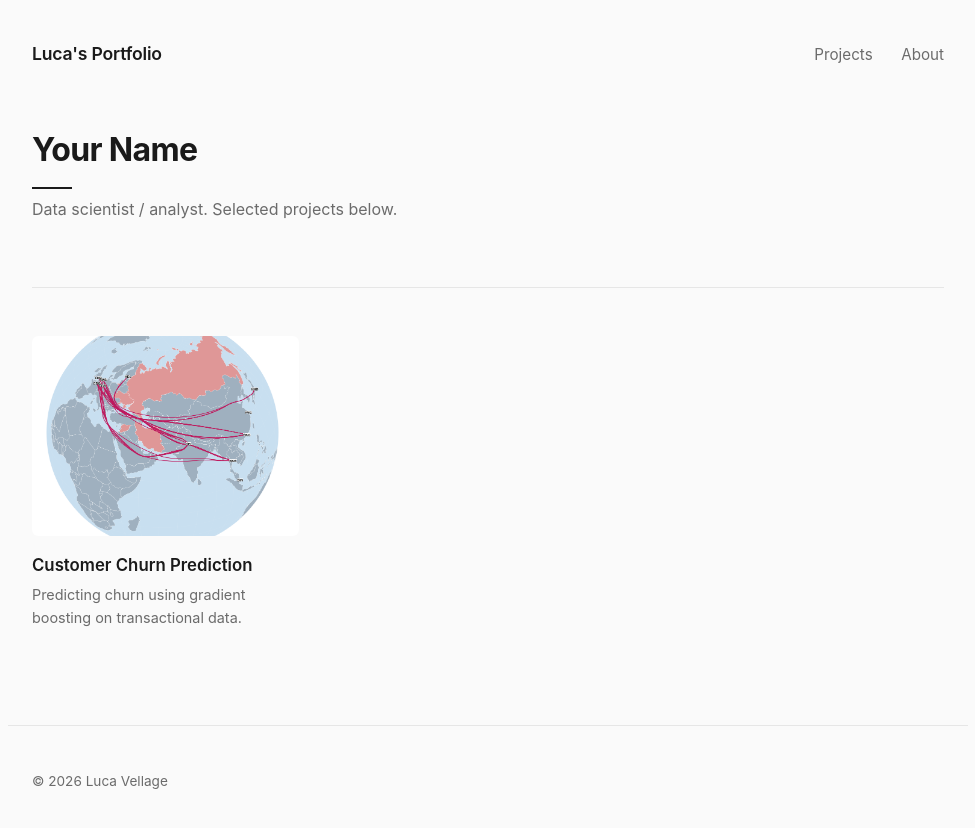
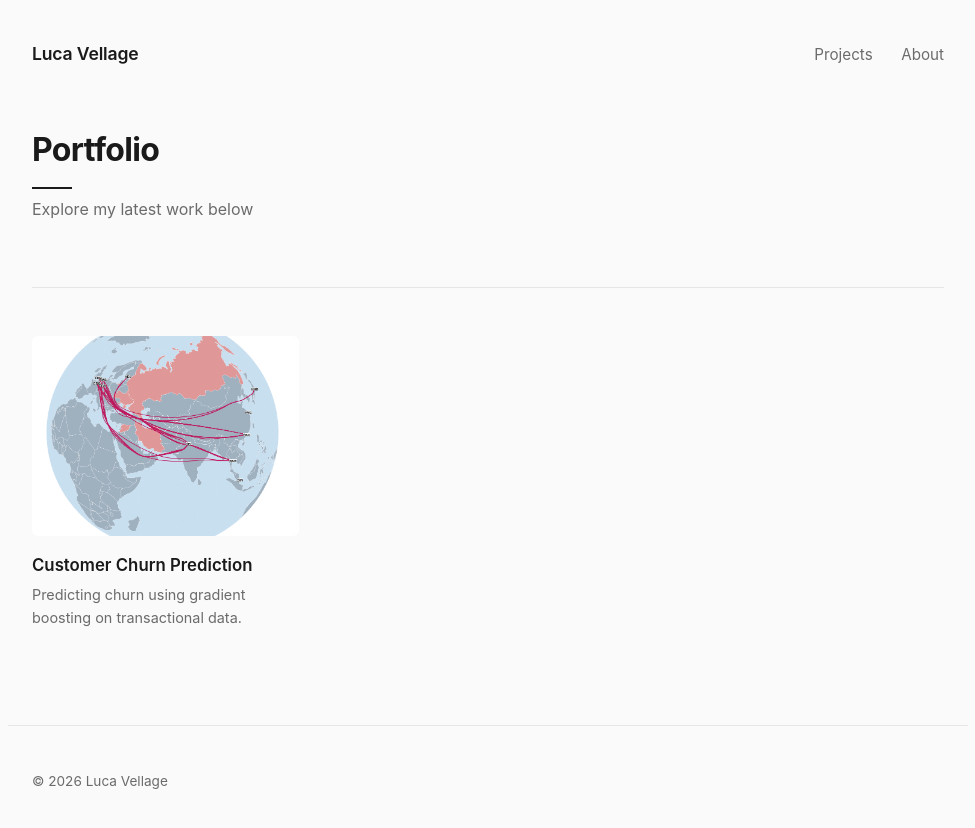
Before and after one commit to LucaVellage/lucavellage.github.io, a Jekyll site: the page built from index.html, in a window 1280 px wide. Shown: the top 828 px of the page, without its empty margins (152-1127 px from the left). Built offline with Jekyll 4.4.1, drawn with Linux system fonts in a browser that asks for light colours.

Commit message:
intro text

```diff
--- a/_config.yml
+++ b/_config.yml
@@ -1,4 +1,4 @@
-title: Luca's Portfolio
+title: Luca Vellage
 description: Data projects & writing
 url: "https://lucavellage.github.io"
 baseurl: ""
--- a/index.html
+++ b/index.html
@@ -4,8 +4,8 @@ title: Projects
 ---
 
 <section class="intro">
-  <h1>Your Name</h1>
-  <p>Data scientist / analyst. Selected projects below.</p>
+  <h1>Portfolio</h1>
+  <p>Explore my latest work below</p>
 </section>
 
 <section class="project-grid">
```
